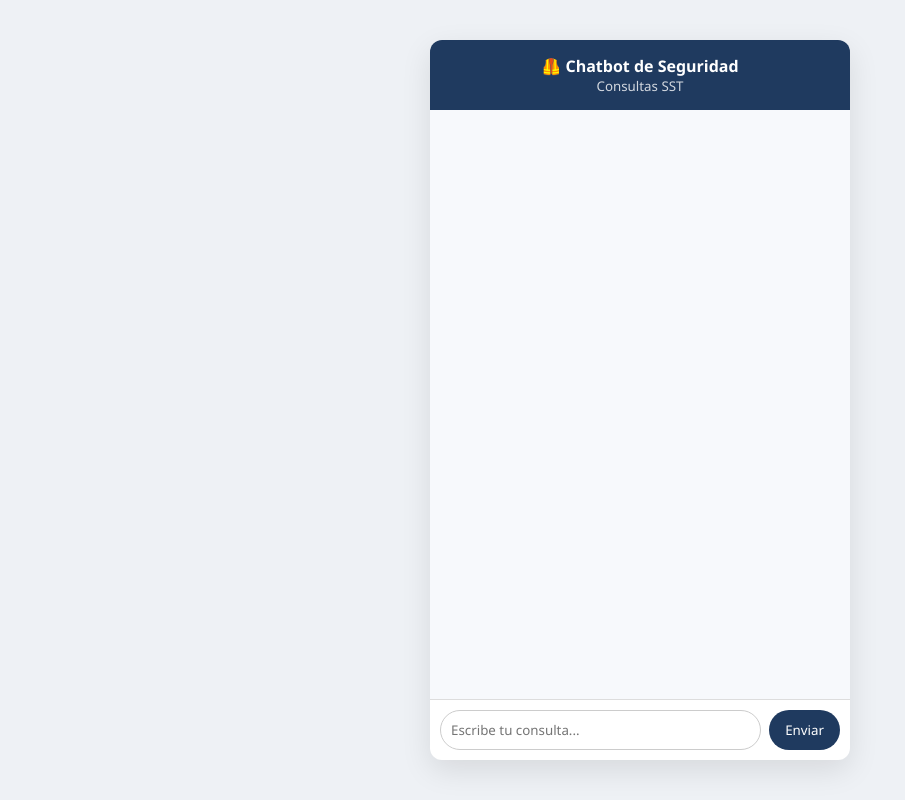
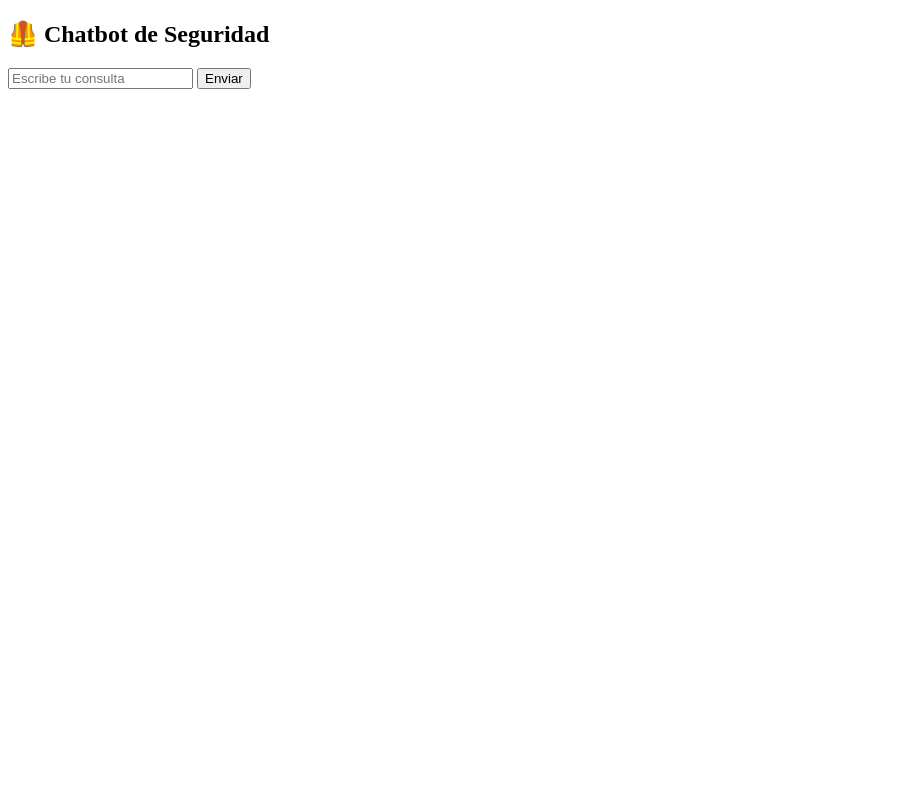
Before and after one commit to josue31012003/chatbot-web, a FastAPI app: page / in a window 1280 px wide. Shown: the whole page, without its empty margins (0-905 px from the left). Run offline with FastAPI, Linux system fonts and the light colour scheme.

Commit message:
Update index.html

```diff
--- a/templates/index.html
+++ b/templates/index.html
@@ -1,186 +1,38 @@
 <!DOCTYPE html>
 <html lang="es">
 <head>
-<meta charset="UTF-8">
-<title>Chatbot de Seguridad</title>
-<meta name="viewport" content="width=device-width, initial-scale=1.0">
+    <meta charset="UTF-8">
+    <title>Chatbot de Seguridad</title>
+</head>
+<body>
+    <h2>🦺 Chatbot de Seguridad</h2>
 
-<style>
-* {
-  box-sizing: border-box;
-  font-family: "Segoe UI", Tahoma, sans-serif;
-}
+    <div id="messages"></div>
 
-body {
-  margin: 0;
-  background: #eef1f5;
-  display: flex;
-  justify-content: center;
-  align-items: center;
-  height: 100vh;
-}
-
-.chat-container {
-  width: 100%;
-  max-width: 420px;
-  height: 90vh;
-  background: #ffffff;
-  border-radius: 12px;
-  box-shadow: 0 10px 30px rgba(0,0,0,0.1);
-  display: flex;
-  flex-direction: column;
-  overflow: hidden;
-}
-
-.chat-header {
-  background: #1f3a5f;
-  color: white;
-  padding: 15px;
-  text-align: center;
-  font-weight: 600;
-}
-
-.chat-header small {
-  display: block;
-  font-weight: normal;
-  opacity: 0.8;
-}
-
-.chat-messages {
-  flex: 1;
-  padding: 15px;
-  overflow-y: auto;
-  background: #f7f9fc;
-}
-
-.message {
-  max-width: 80%;
-  margin-bottom: 12px;
-  padding: 10px 14px;
-  border-radius: 12px;
-  font-size: 14px;
-  line-height: 1.4;
-}
-
-.user {
-  background: #1f3a5f;
-  color: white;
-  margin-left: auto;
-  border-bottom-right-radius: 4px;
-}
-
-.bot {
-  background: #e4e8ee;
-  color: #333;
-  margin-right: auto;
-  border-bottom-left-radius: 4px;
-}
-
-.typing {
-  font-size: 12px;
-  opacity: 0.6;
-  margin-bottom: 10px;
-}
-
-.chat-input {
-  display: flex;
-  padding: 10px;
-  border-top: 1px solid #ddd;
-}
-
-.chat-input input {
-  flex: 1;
-  padding: 10px;
-  border-radius: 20px;
-  border: 1px solid #ccc;
-  outline: none;
-}
-
-.chat-input button {
-  margin-left: 8px;
-  padding: 0 16px;
-  border-radius: 20px;
-  border: none;
-  background: #1f3a5f;
-  color: white;
-  cursor: pointer;
-}
-
-.chat-input button:hover {
-  background: #162b46;
-}
-</style>
-</head>
-
-<body>
-
-<div class="chat-container">
-  <div class="chat-header">
-    🦺 Chatbot de Seguridad
-    <small>Consultas SST</small>
-  </div>
-
-  <div class="chat-messages" id="messages"></div>
-
-  <div class="chat-input">
-    <input id="input" placeholder="Escribe tu consulta..." onkeydown="if(event.key==='Enter') sendMessage()">
-    <button onclick="sendMessage()">Enviar</button>
-  </div>
-</div>
+    <input id="input" placeholder="Escribe tu consulta">
+    <button onclick="enviar()">Enviar</button>
 
 <script>
-const API_URL = "https://chatbot-web-2dg6.onrender.com/chat";
+async function enviar() {
+    const input = document.getElementById("input");
+    const texto = input.value;
 
-function addMessage(text, className) {
-  const messages = document.getElementById("messages");
-  const div = document.createElement("div");
-  div.className = "message " + className;
-  div.textContent = text;
-  messages.appendChild(div);
-  messages.scrollTop = messages.scrollHeight;
-}
+    document.getElementById("messages").innerHTML +=
+        `<p><b>Usuario:</b> ${texto}</p>`;
 
-function addTyping() {
-  const messages = document.getElementById("messages");
-  const div = document.createElement("div");
-  div.id = "typing";
-  div.className = "typing";
-  div.textContent = "El bot está escribiendo...";
-  messages.appendChild(div);
-  messages.scrollTop = messages.scrollHeight;
-}
-
-function removeTyping() {
-  const typing = document.getElementById("typing");
-  if (typing) typing.remove();
-}
-
-async function sendMessage() {
-  const input = document.getElementById("input");
-  const text = input.value.trim();
-  if (!text) return;
-
-  addMessage(text, "user");
-  input.value = "";
-
-  addTyping();
-
-  try {
-    const response = await fetch(API_URL, {
-      method: "POST",
-      headers: { "Content-Type": "application/json" },
-      body: JSON.stringify({ message: text })
+    const res = await fetch("/chat", {
+        method: "POST",
+        headers: {"Content-Type": "application/json"},
+        body: JSON.stringify({mensaje: texto})
     });
 
-    const data = await response.json();
-    removeTyping();
-    addMessage(data.response, "bot");
-  } catch (error) {
-    removeTyping();
-    addMessage("Error al conectar con el servidor.", "bot");
-  }
+    const data = await res.json();
+
+    document.getElementById("messages").innerHTML +=
+        `<p><b>Chatbot:</b> ${data.respuesta}</p>`;
+
+    input.value = "";
 }
 </script>
-
 </body>
 </html>
```
